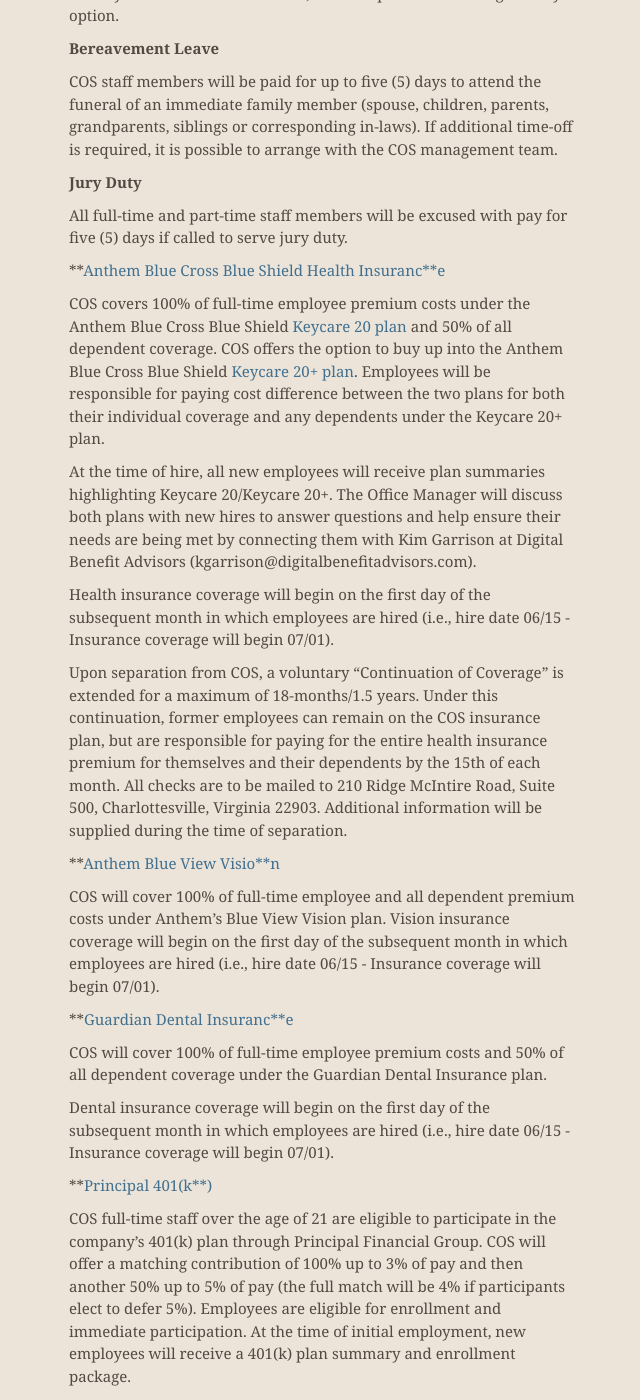
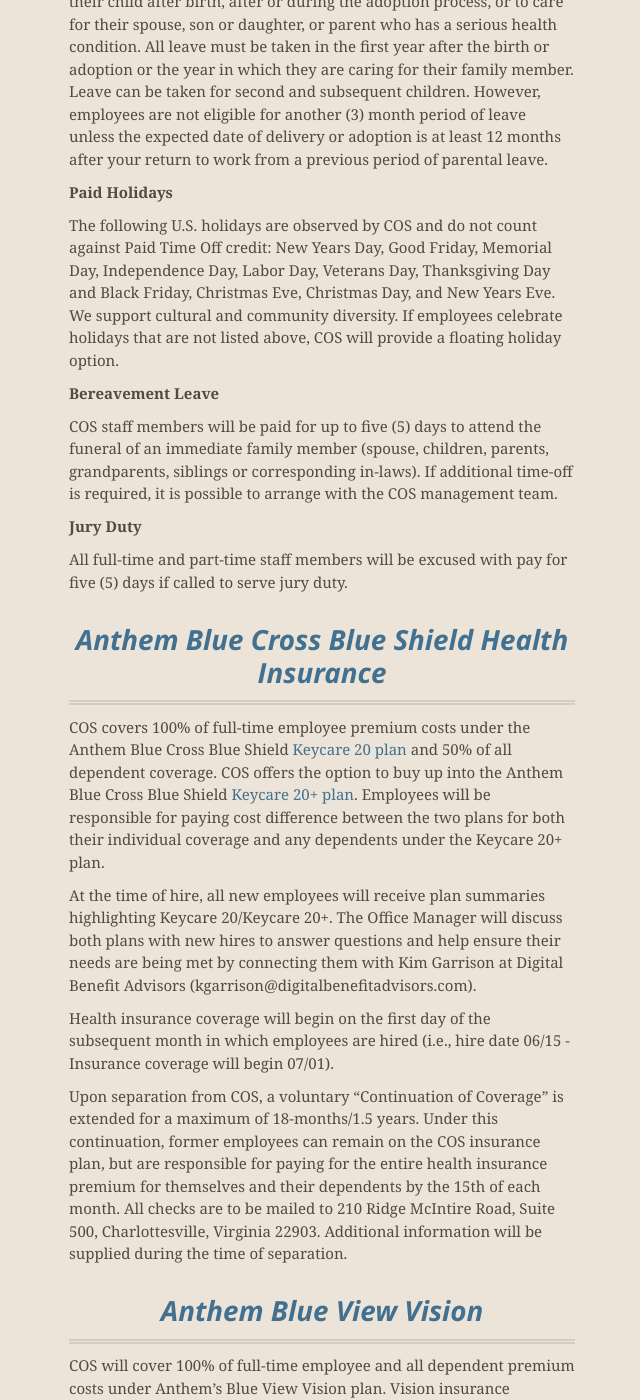
Before and after one commit to CenterForOpenScience/Employee-Manual, a Jekyll site: the page built from index.md, in a window 1280 px wide and 1400 px high, scrolled down 3821 px. Shown: the whole window, without its empty margins (318-958 px from the left). Built offline with Jekyll 4.4.1, drawn with Linux system fonts in a browser that asks for light colours; nearby versions of some CDN libraries; some of the changed text lies outside the part shown.

Commit message:
Local Jekyll says working

```diff
--- a/index.md
+++ b/index.md
@@ -2,9 +2,9 @@
 layout: default
 ---
 
-**Employee Manual**
+##Employee Manual
 
-**Welcome to COS!**
+###Welcome to COS!
 
 Thank you for joining the Center for Open Science (COS) team. COS is a technology start-up with a non-profit agenda. It is a dynamic, innovative, aspirational, high-energy organization that aims to serve the scientific community. COS seeks to integrate and/or collaborate with other projects, organizations, and infrastructures rather than competing or reinventing. We put the values we preach into action daily and aim to be an employer of choice by engaging in open communication, having well defined values, and a strong team. COS’s most precious asset is you - the staff. Together, we will build state of the art tools and help to improve scientific practices.
 
@@ -12,7 +12,7 @@
 
 Brian Nosek and Jeffrey Spies
 
-**COS Mission and Values**
+##COS Mission and Values
 
 The Center for Open Science (COS) was founded January 15, 2013. COS aims to increase the openness, integrity, and reproducibility of scientific research.  We will achieve this mission through three primary activities:
 
@@ -22,7 +22,7 @@
 
 3. Conducting metascience research to improve the empirical evidence for the state of scientific practices and evaluation of means to improve those practices.
 
-**Standing Meetings**
+##Standing Meetings
 
 The COS team meets each week day (Monday - Friday) at 9:15 AM for 15 minutes or less to check-in about the day’s tasks. During these meeting Trello is used to organize tasks and to promote accountability. Each morning a new board is created and staff members document their daily goals and share them briefly with the rest of the team.
 
@@ -30,19 +30,19 @@
 
 The Development team meets Tuesdays at 2:30p for up to an hour for operational planning of tasks and presentation of mock-ups or working models.
 
-**Attendance**
+##Attendance
 
 Digital technologies enable high connectivity at a distance. However, many of the COS projects benefit from real-time face-to-face contact whenever feasible. As such, the standard expectation is for team members to be present in the office during ordinary business hours.
 
-**Security and Office Access**
+##Security and Office Access
 
 COS offices will be accessible to staff at all times - even during non-standard business hours. All COS staff will receive an access card to Suite 500 and a passkey for accessing the Omni Downtown Business Center during non-business hours. Should an access card be misplaced, please request a new copy from the Office Manager. The last person to leave the offices is responsible for making sure the front and back doors are locked and the security system is re-armed.
 
-**Location**
+##Location
 
 COS offices are located in the Business Center of the Downtown Omni Hotel which is within walking distance to the historic Charlottesville Downtown Mall.  The area boasts variety of locally owned restaurants, shops, bars, and music venues and is the social and commercial center of Charlottesville.  This prime location provides lifestyle value to the staff and is convenient for visitors to work with COS and enjoy the pleasures of Charlottesville.
 
-**Dress Code**
+##Dress Code
 
 Staff can dress how they wish, following reasonable community standards for appropriate attire.  For example, there will be frequent visitors. COS is a casual, high-performance environment, but not an unkempt one.
 
@@ -93,7 +93,7 @@
 
 All full-time and part-time staff members will be excused with pay for five (5) days if called to serve jury duty.
 
-**[Anthem Blue Cross Blue Shield Health Insuranc**e](https://www.anthem.com/health-insurance/home/overview)
+##[Anthem Blue Cross Blue Shield Health Insurance](https://www.anthem.com/health-insurance/home/overview)
 
 COS covers 100% of full-time employee premium costs under the Anthem Blue Cross Blue Shield [Keycare 20 plan](http://www.anthem.com/agent/va/f4/s0/t0/pw_ad091347.pdf) and 50% of all dependent coverage.  COS offers the option to buy up into the Anthem Blue Cross Blue Shield [Keycare 20+ plan](http://www.anthem.com/agent/va/f4/s0/t0/pw_ad091356.pdf?refer=ahpagent&state=nv).  Employees will be responsible for paying cost difference between the two plans for both their individual coverage and any dependents under the Keycare 20+ plan.
 
@@ -103,17 +103,17 @@
 
 Upon separation from COS, a voluntary "Continuation of Coverage" is extended for a maximum of 18-months/1.5 years.  Under this continuation, former employees can remain on the COS insurance plan, but are responsible for paying for the entire health insurance premium for themselves and their dependents by the 15th of each month.  All checks are to be mailed to 210 Ridge McIntire Road, Suite 500, Charlottesville, Virginia 22903. Additional information will be supplied during the time of separation.
 
-**[Anthem Blue View Visio**n](http://www.anthem.com/wps/portal/ahpfooter?content_path=national/va/f1/s0/t0/pw_b139691.htm&label=Blue%20View%20Vision%20Benefits)
+##[Anthem Blue View Vision](http://www.anthem.com/wps/portal/ahpfooter?content_path=national/va/f1/s0/t0/pw_b139691.htm&label=Blue%20View%20Vision%20Benefits)
 
 COS will cover 100% of full-time employee and all dependent premium costs under Anthem’s Blue View Vision plan. Vision insurance coverage will begin on the first day of the subsequent month in which employees are hired  (i.e., hire date 06/15 - Insurance coverage will begin 07/01).
 
-**[Guardian Dental Insuranc**e](https://www.guardiananytime.com/)
+##[Guardian Dental Insurance](https://www.guardiananytime.com/)
 
 COS will cover 100% of full-time employee premium costs and 50% of all dependent coverage under the Guardian Dental Insurance plan.
 
 Dental insurance coverage will begin on the first day of the subsequent month in which employees are hired (i.e., hire date 06/15 - Insurance coverage will begin 07/01).
 
-**[Principal 401(k**)](http://www.principal.com/index.shtm)
+##[Principal 401(k)](http://www.principal.com/index.shtm)
 
 COS full-time staff over the age of 21 are eligible to participate in the company’s 401(k) plan through Principal Financial Group. COS will offer a matching contribution of 100% up to 3% of pay and then another 50% up to 5% of pay (the full match will be 4% if participants elect to defer 5%). Employees are eligible for enrollment and immediate participation. At the time of initial employment, new employees will receive a 401(k) plan summary and enrollment package.
 
```
Also changed, not shown: 1 other file.
